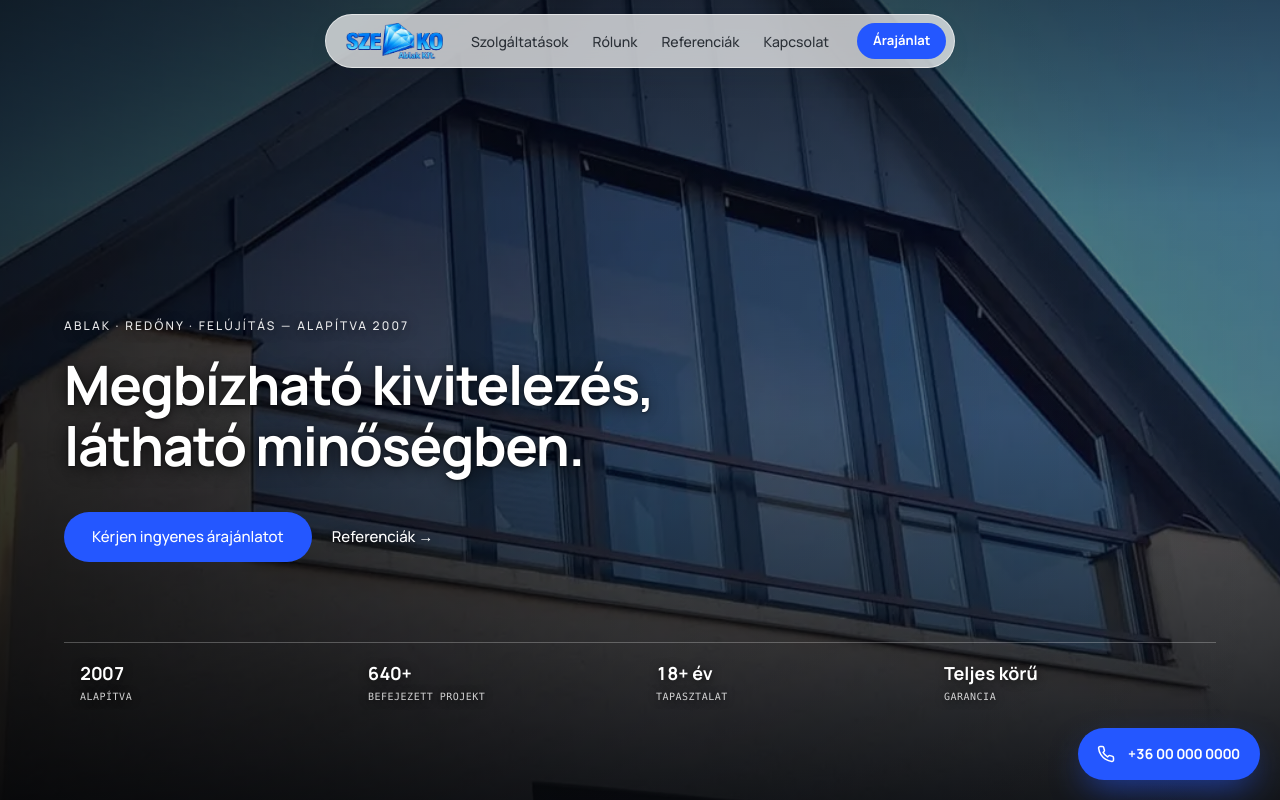
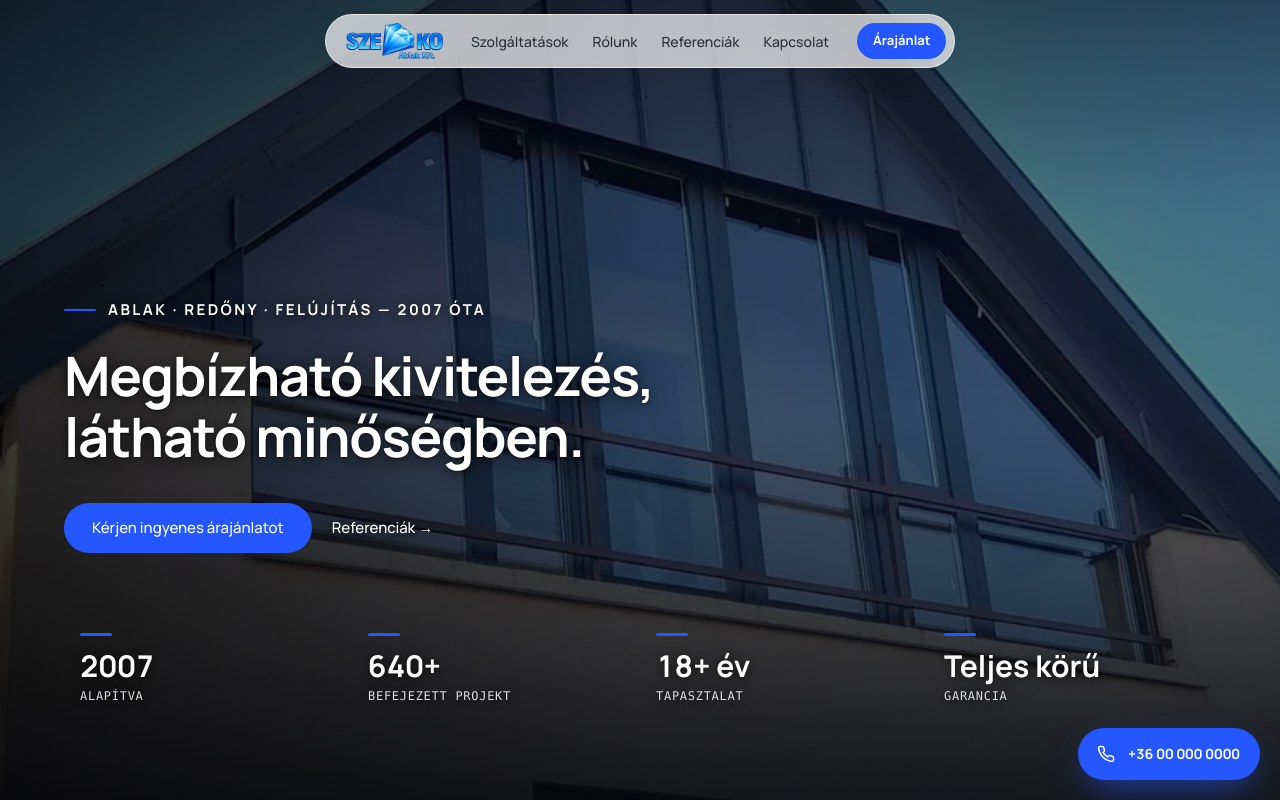
Before and after one commit to mikijelencsity/szekoablakkft, a Next.js app: page / in a window 1280 px wide. Shown: the top 800 px of the page. Built offline with nearby package versions, Linux system fonts and the light colour scheme.

Commit message:
Freshen hero: larger eyebrow + credential texts, brand accents
- Eyebrow bigger (text-sm/15px, semibold) with a brand accent line
- Credential values text-2xl/3xl, labels bigger; brand tick per stat
  instead of the plain top border

Co-Authored-By: Claude Opus 4.8 <noreply@anthropic.com>

```diff
--- a/components/HeroSection.tsx
+++ b/components/HeroSection.tsx
@@ -132,9 +132,10 @@ export default function HeroSection() {
         <div className="max-w-2xl pb-14 lg:pb-20">
           <div
             ref={eyebrowRef}
-            className="mb-5 text-xs font-medium uppercase tracking-[0.18em] text-white/90 [text-shadow:0_1px_12px_rgba(0,0,0,0.7)]"
+            className="mb-6 flex items-center gap-3 text-sm font-semibold uppercase tracking-[0.16em] text-white [text-shadow:0_1px_12px_rgba(0,0,0,0.7)] sm:text-[15px]"
           >
-            Ablak · Redőny · Felújítás — Alapítva 2007
+            <span className="h-0.5 w-8 rounded-full bg-brand" />
+            Ablak · Redőny · Felújítás — 2007 óta
           </div>
 
           <h1 className="text-4xl font-semibold leading-[1.12] tracking-tight text-white sm:text-5xl lg:text-[3.4rem] [text-shadow:0_2px_18px_rgba(0,0,0,0.75),0_1px_3px_rgba(0,0,0,0.5)]">
@@ -169,14 +170,12 @@ export default function HeroSection() {
         className="container-px relative z-10 grid grid-cols-2 gap-y-6 pb-28 sm:grid-cols-4 sm:gap-y-0 sm:pb-24"
       >
         {CREDENTIALS.map((c) => (
-          <div
-            key={c.label}
-            className="border-t border-white/25 px-1 pt-4 sm:px-4"
-          >
-            <div className="text-base font-bold tabular-nums text-white [text-shadow:0_1px_10px_rgba(0,0,0,0.7)] lg:text-lg">
+          <div key={c.label} className="px-1 sm:px-4">
+            <span className="mb-3 block h-[3px] w-8 rounded-full bg-brand" />
+            <div className="text-2xl font-bold tabular-nums text-white [text-shadow:0_1px_10px_rgba(0,0,0,0.7)] lg:text-3xl">
               {c.value}
             </div>
-            <div className="mt-0.5 font-mono text-[10px] uppercase tracking-[0.05em] text-white/80 [text-shadow:0_1px_8px_rgba(0,0,0,0.7)]">
+            <div className="mt-1 font-mono text-[11px] uppercase tracking-[0.06em] text-white/85 [text-shadow:0_1px_8px_rgba(0,0,0,0.7)] sm:text-xs">
               {c.label}
             </div>
           </div>
```
